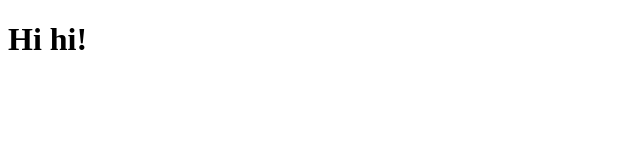
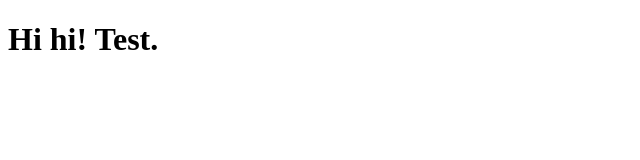
Before and after one commit to doinab/front-end-web-dev, a plain HTML site: page site/index.html in a window 1280 px wide. Shown: the whole page, without its empty margins (0-640 px from the left). Drawn offline with Linux system fonts and the light colour scheme.

Commit message:
Commit test

```diff
--- a/site/index.html
+++ b/site/index.html
@@ -4,6 +4,6 @@
 	<title>Hello!</title>
 </head>
 <body>
-<h1>Hi hi!</h1>
+<h1>Hi hi! Test.</h1>
 </body>
 </html>
```
